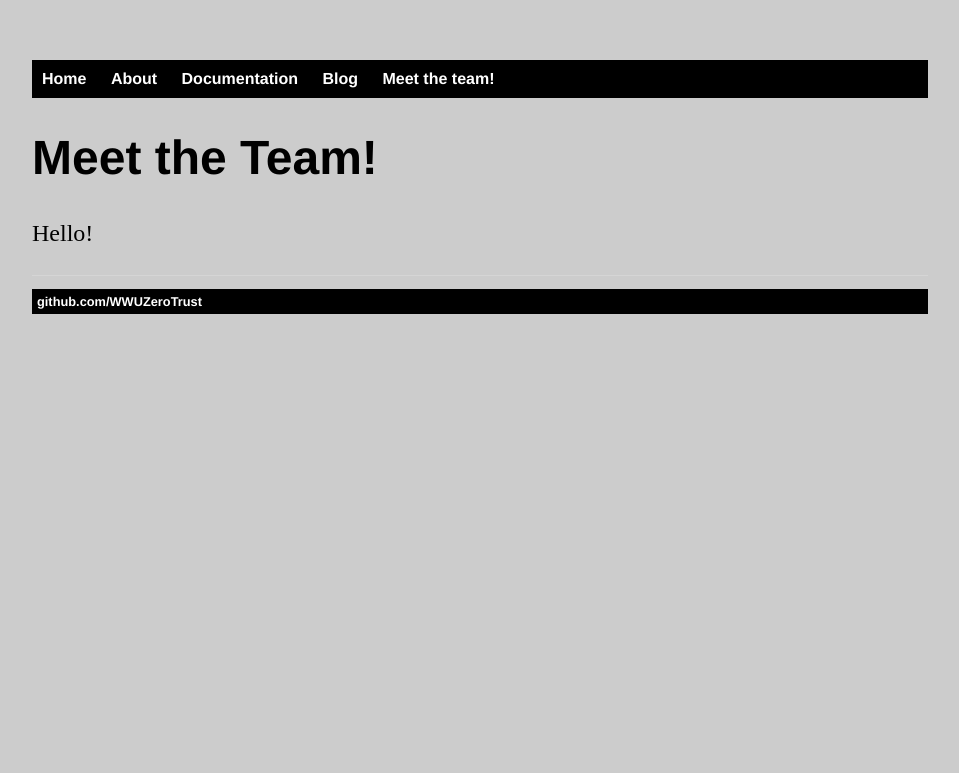
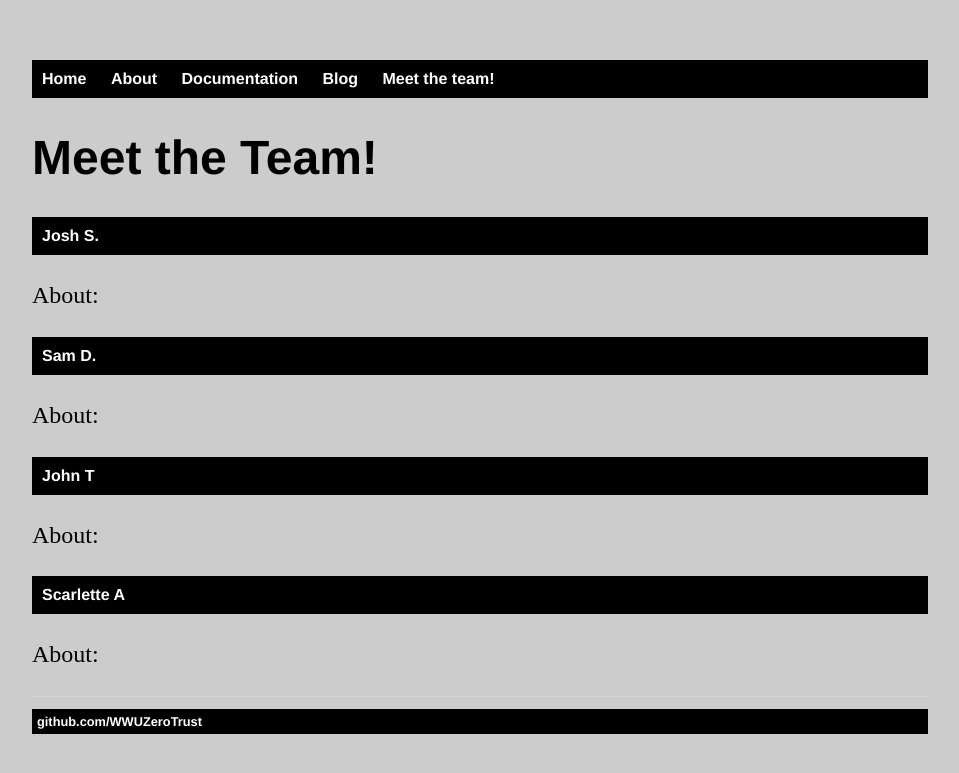
Before and after one commit to WWUZeroTrust/WWUZeroTrust.github.io, a Jekyll site: the page built from meet/index.html, in a window 1280 px wide. Shown: the top 773 px of the page, without its empty margins (160-1119 px from the left). Built offline with Jekyll 4.4.1, drawn with Linux system fonts in a browser that asks for light colours.

Commit message:
Update index.html

```diff
--- a/meet/index.html
+++ b/meet/index.html
@@ -4,6 +4,11 @@ title: Meet the Team!
 ---
 	<h1>{{ page.title }}</h1>
 
-		<p>Hello! </p>
-
-	</ul>
+	<nav><ul><a><b>Josh S.</nav></ul></b></p>
+        <p>About:</p>
+        <nav><ul><a><b>Sam D.</nav></ul></b></p>
+        <p>About:</p>
+        <nav><ul><a><b>John T</nav></ul></b></p>
+        <p>About:</p>
+        <nav><ul><a><b>Scarlette A</nav></ul></b></p>
+        <p>About:</p>
```
